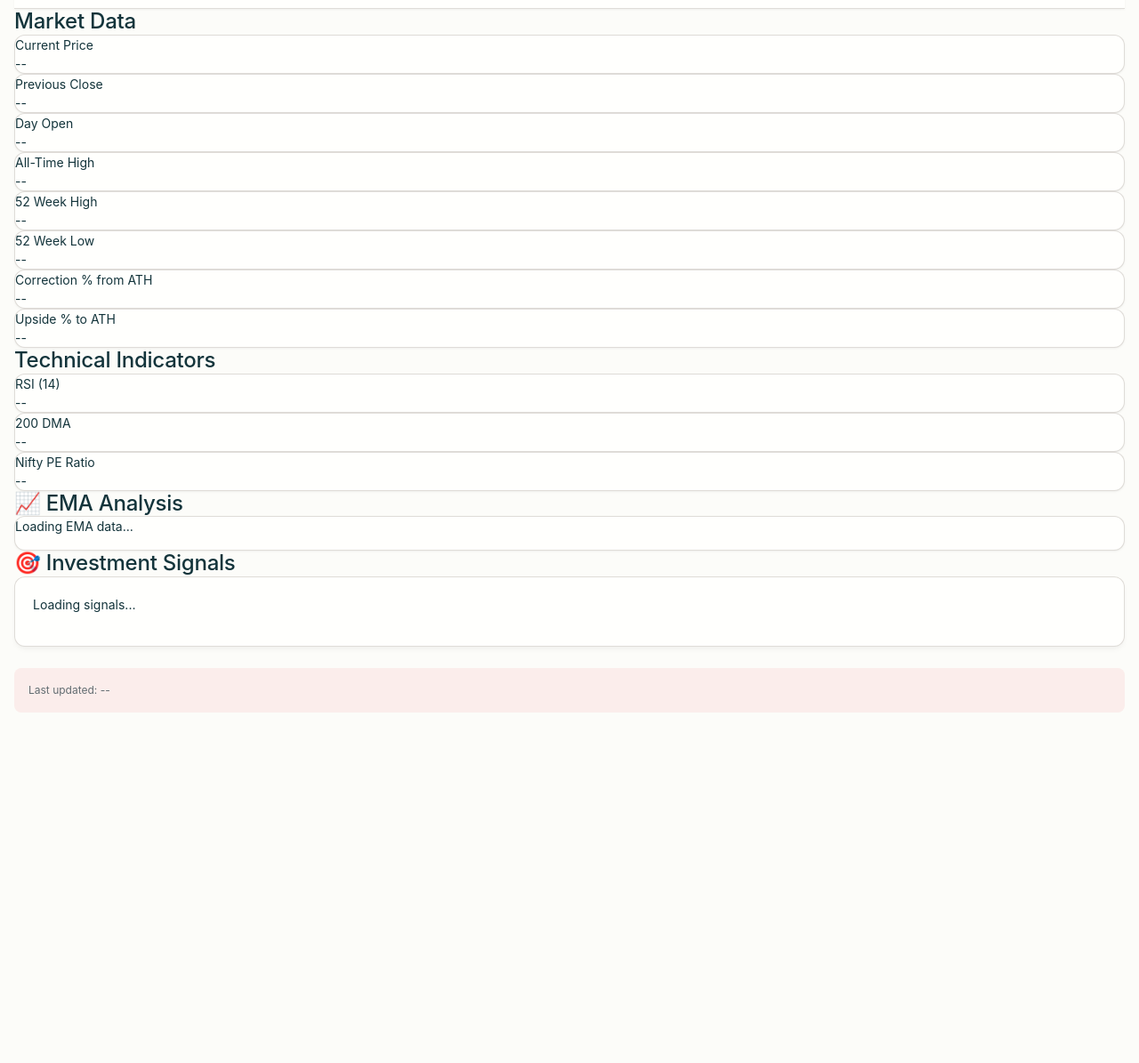
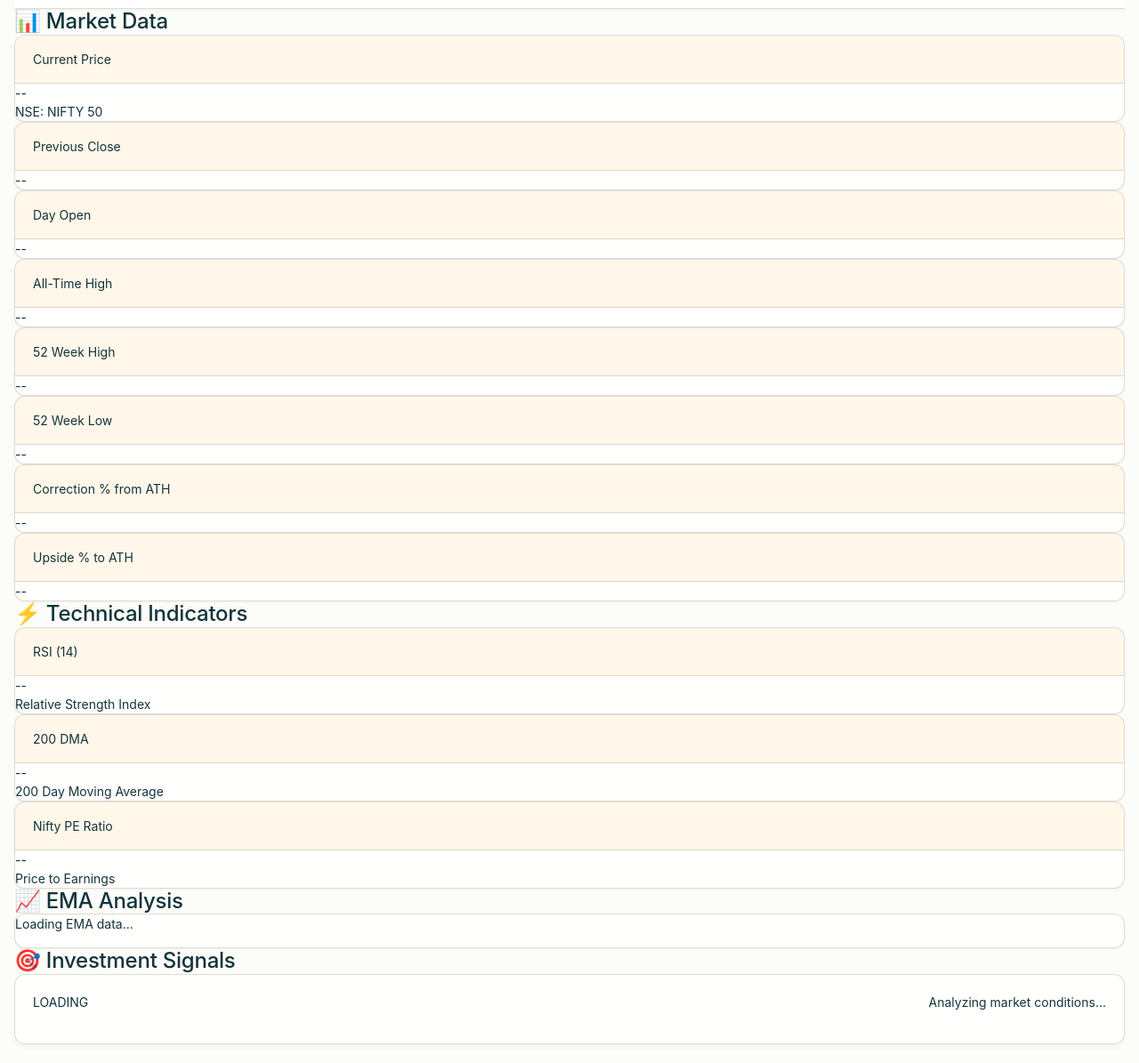
Before and after one commit to ChandanChoudhary7/NiftyInvestment, a plain HTML site: page index.html in a window 1280 px wide. Shown: the part 113-1308 px from the top of the page at 89% size. Before the commit the page ends 914 px from the top, so only its background shows below. Drawn offline with Linux system fonts and the light colour scheme; a web font is replaced by a local one.

Commit message:
Update index.html

```diff
--- a/index.html
+++ b/index.html
@@ -1,97 +1,134 @@
 <!DOCTYPE html>
 <html lang="en">
 <head>
-  <meta charset="UTF-8" />
-  <meta name="viewport" content="width=device-width, initial-scale=1" />
-  <title>Nifty Investment Tracker</title>
-  <meta name="description" content="Real-time Nifty investment tracking with technical analysis and EMA crossover signals" />
-  <meta name="theme-color" content="#1F2121" />
+    <meta charset="UTF-8">
+    <meta name="viewport" content="width=device-width, initial-scale=1.0">
+    <title>Nifty Investment Tracker - Enhanced</title>
+    <meta name="description" content="Advanced Nifty investment tracking with EMA crossovers and technical analysis">
+    <meta name="theme-color" content="#1F2121">
 
-  <link rel="manifest" href="manifest.json" />
-  <link rel="stylesheet" href="style.css" />
+    <!-- PWA Manifest -->
+    <link rel="manifest" href="manifest.json">
+
+    <!-- CSS -->
+    <link rel="stylesheet" href="style.css">
 </head>
 <body>
     <div class="container">
         <header class="header">
             <h1>Nifty Investment Tracker</h1>
-      <button id="refreshBtn" class="btn btn-refresh" title="Refresh Data">↻ Refresh</button>
+            <div class="header-actions">
                 <div id="connectionStatus" class="status-indicator status-online">
-        <span style="width:8px; height:8px; border-radius:50%; background: var(--green)"></span>
+                    <span style="width: 8px; height: 8px; border-radius: 50%; background: var(--green)"></span>
                     Online
                 </div>
+                <button id="refreshBtn" class="btn btn-refresh">↻ Refresh</button>
+            </div>
         </header>
+
         <main class="main">
-      <!-- Market Data -->
+            <!-- Market Data Section -->
             <section class="section">
-        <h2 class="section-title">Market Data</h2>
+                <h2 class="section-title">📊 Market Data</h2>
                 <div class="cards">
                     <div class="card">
+                        <div class="card-header">
                             <div class="card-label">Current Price</div>
+                        </div>
                         <div id="currentPrice" class="card-value">--</div>
+                        <div class="card-meta">NSE: NIFTY 50</div>
                     </div>
                     <div class="card">
+                        <div class="card-header">
                             <div class="card-label">Previous Close</div>
+                        </div>
                         <div id="previousClose" class="card-value">--</div>
                     </div>
                     <div class="card">
+                        <div class="card-header">
                             <div class="card-label">Day Open</div>
+                        </div>
                         <div id="dayOpen" class="card-value">--</div>
                     </div>
                     <div class="card">
+                        <div class="card-header">
                             <div class="card-label">All-Time High</div>
+                        </div>
                         <div id="allTimeHigh" class="card-value">--</div>
                     </div>
                     <div class="card">
+                        <div class="card-header">
                             <div class="card-label">52 Week High</div>
+                        </div>
                         <div id="week52High" class="card-value">--</div>
                     </div>
                     <div class="card">
+                        <div class="card-header">
                             <div class="card-label">52 Week Low</div>
+                        </div>
                         <div id="week52Low" class="card-value">--</div>
                     </div>
                     <div class="card">
+                        <div class="card-header">
                             <div class="card-label">Correction % from ATH</div>
+                        </div>
                         <div id="correction" class="card-value">--</div>
                     </div>
                     <div class="card">
+                        <div class="card-header">
                             <div class="card-label">Upside % to ATH</div>
+                        </div>
                         <div id="upside" class="card-value positive">--</div>
                     </div>
                 </div>
             </section>
 
-      <!-- Technical Indicators -->
+            <!-- Technical Indicators Section -->
             <section class="section">
-        <h2 class="section-title">Technical Indicators</h2>
+                <h2 class="section-title">⚡ Technical Indicators</h2>
                 <div class="cards">
                     <div class="card">
+                        <div class="card-header">
                             <div class="card-label">RSI (14)</div>
+                        </div>
                         <div id="rsiValue" class="card-value">--</div>
+                        <div class="card-meta">Relative Strength Index</div>
                     </div>
                     <div class="card">
+                        <div class="card-header">
                             <div class="card-label">200 DMA</div>
+                        </div>
                         <div id="dma200" class="card-value">--</div>
+                        <div class="card-meta">200 Day Moving Average</div>
                     </div>
                     <div class="card">
+                        <div class="card-header">
                             <div class="card-label">Nifty PE Ratio</div>
+                        </div>
                         <div id="peRatio" class="card-value">--</div>
+                        <div class="card-meta">Price to Earnings</div>
                     </div>
                 </div>
             </section>
 
-      <!-- EMA Analysis -->
+            <!-- EMA Analysis Section -->
             <section class="section">
                 <h2 class="section-title">📈 EMA Analysis</h2>
-        <div id="emaAnalysis" class="card">
+                <div class="card">
+                    <div id="emaAnalysis">
                         <p>Loading EMA data...</p>
+                    </div>
                 </div>
             </section>
 
-      <!-- Investment Signal -->
+            <!-- Investment Signal Section -->
             <section class="section">
                 <h2 class="section-title">🎯 Investment Signals</h2>
-        <div id="investmentSignal" class="signal-card">
-          <p>Loading signals...</p>
+                <div id="investmentSignal" class="signal-card wait">
+                    <div class="signal-header">
+                        <div class="signal-status">LOADING</div>
+                        <div class="signal-description">Analyzing market conditions...</div>
+                    </div>
                 </div>
             </section>
 
@@ -100,6 +137,9 @@
 
         <footer class="footer">
             <div id="lastUpdated" class="last-updated">Last updated: --</div>
+            <div class="disclaimer">
+                <p>⚠️ This tool is for educational purposes only. Not financial advice. Please consult a financial advisor before making investment decisions.</p>
+            </div>
         </footer>
     </div>
 
```
Lines whose indentation alone changed are shown as unchanged.
